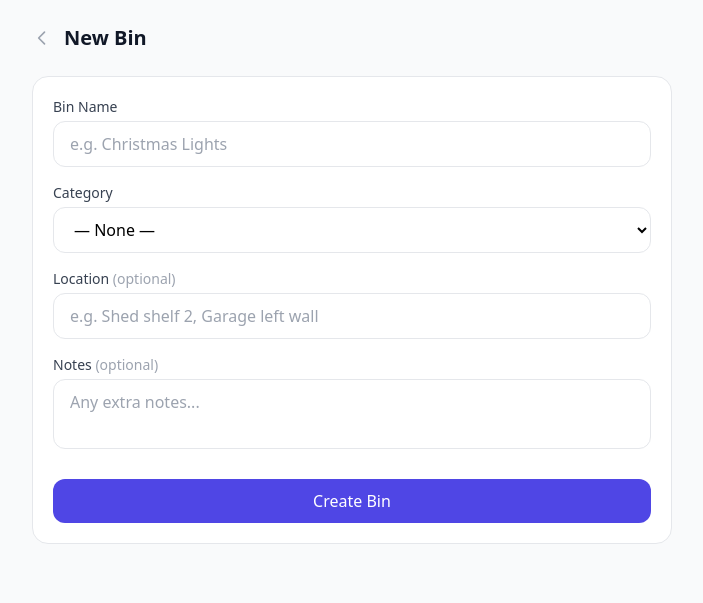
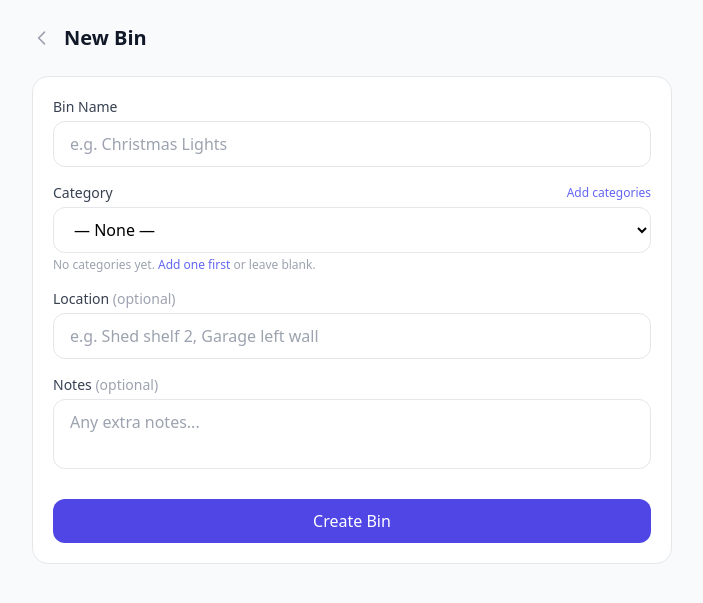
Before and after one commit to chumpy36/bins-inventory, a FastAPI app: page /bin/new in a window 1280 px wide. Shown: the part 57-660 px from the top of the page, without its empty margins (288-991 px from the left). Run offline with FastAPI, Linux system fonts and the light colour scheme; some libraries are stand-ins or nearby versions.

Commit message:
deploy: 2026-03-29 10:37

```diff
--- a/app/templates/bin_form.html
+++ b/app/templates/bin_form.html
@@ -22,7 +22,12 @@
   </div>
 
   <div>
-    <label class="block text-sm font-medium text-gray-700 mb-1">Category</label>
+    <div class="flex items-center justify-between mb-1">
+      <label class="block text-sm font-medium text-gray-700">Category</label>
+      <a href="/categories" class="text-xs text-indigo-500 hover:text-indigo-700">
+        {% if categories %}Manage{% else %}Add categories{% endif %}
+      </a>
+    </div>
     <select name="category_id"
       class="w-full px-4 py-2.5 rounded-xl border border-gray-200 focus:outline-none focus:ring-2 focus:ring-indigo-400 text-base bg-white">
       <option value="">— None —</option>
@@ -30,6 +35,9 @@
       <option value="{{ cat.id }}" {% if bin and bin.category_id == cat.id %}selected{% endif %}>{{ cat.name }}</option>
       {% endfor %}
     </select>
+    {% if not categories %}
+    <p class="text-xs text-gray-400 mt-1">No categories yet. <a href="/categories" class="text-indigo-500 hover:text-indigo-700">Add one first</a> or leave blank.</p>
+    {% endif %}
   </div>
 
   <div>
```
